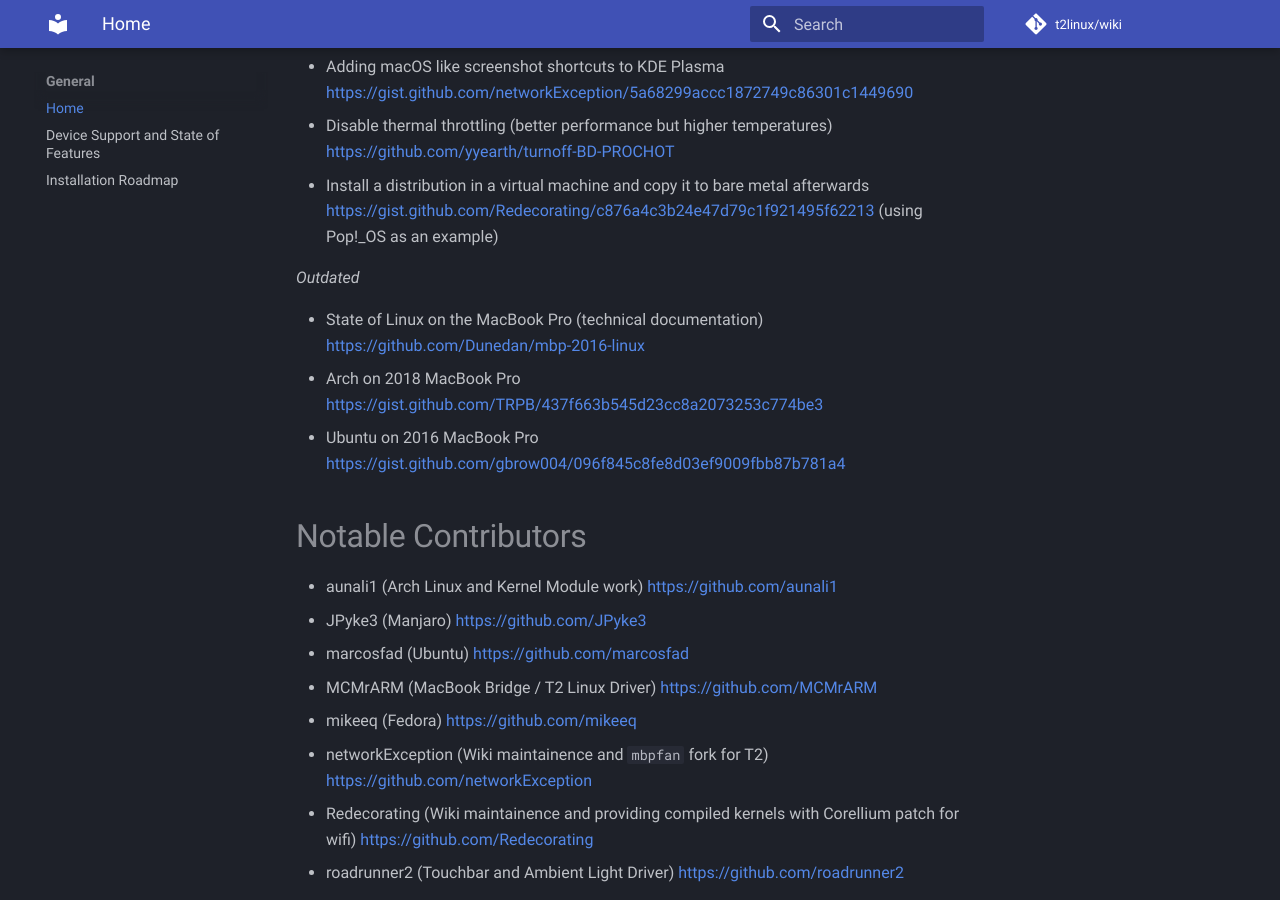
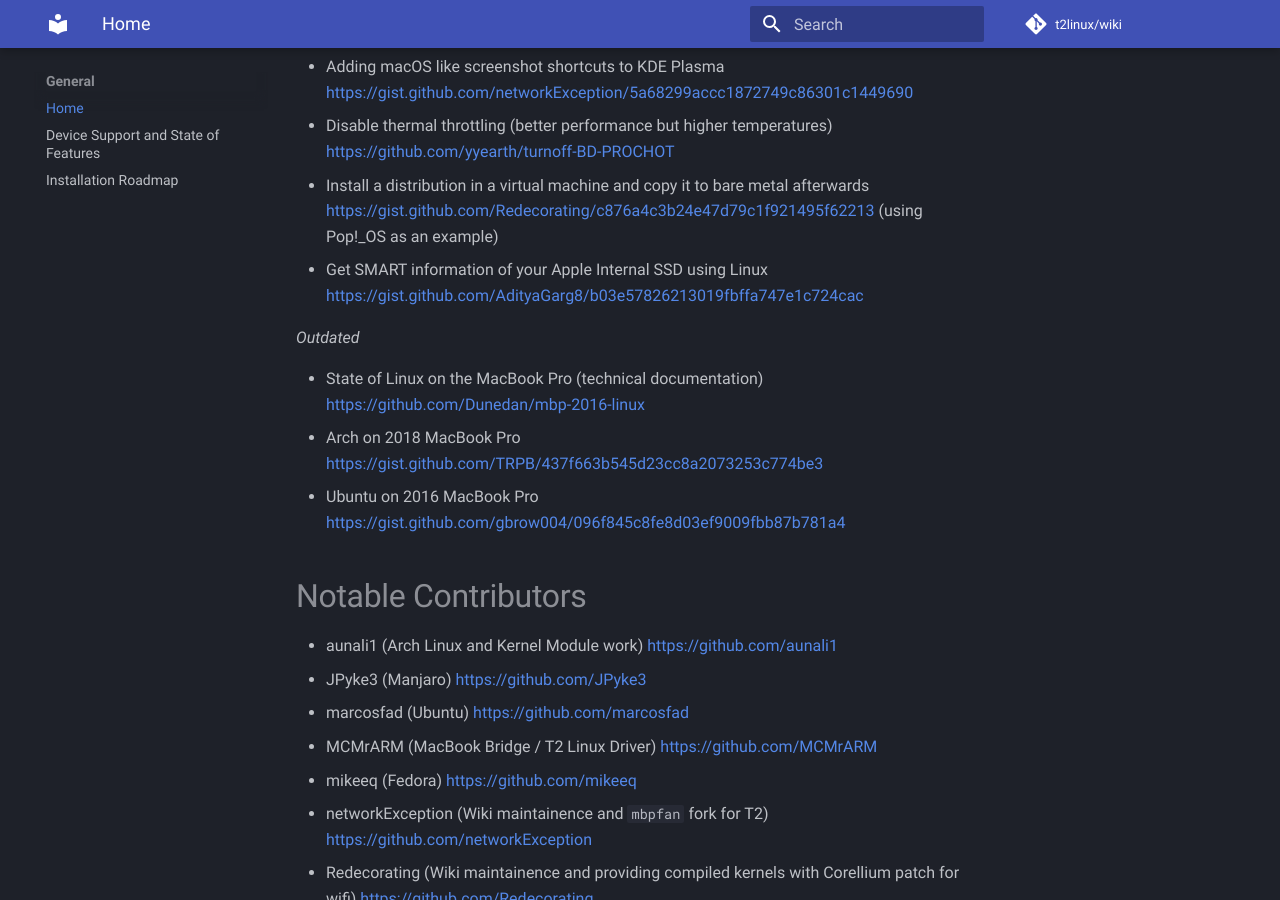
Before and after one commit to t2linux/wiki, an MkDocs documentation site: the page built from docs/index.md, in a window 1280 px wide and 900 px high, scrolled down 1723 px. Built offline with MkDocs 1.6.1 and Material for MkDocs 9.7.7, drawn with Linux system fonts in a browser that asks for light colours; comment, search, counter and statistics services are not loaded.

Commit message:
Added guide to get SMART info about SSD

```diff
--- a/docs/index.md
+++ b/docs/index.md
@@ -46,6 +46,7 @@ Note that if you are using one of the distributions listed above you should foll
 - Adding macOS like screenshot shortcuts to KDE Plasma [https://gist.github.com/networkException/5a68299accc1872749c86301c1449690](https://gist.github.com/networkException/5a68299accc1872749c86301c1449690)
 - Disable thermal throttling (better performance but higher temperatures) [https://github.com/yyearth/turnoff-BD-PROCHOT](https://github.com/yyearth/turnoff-BD-PROCHOT)
 - Install a distribution in a virtual machine and copy it to bare metal afterwards [https://gist.github.com/Redecorating/c876a4c3b24e47d79c1f921495f62213](https://gist.github.com/Redecorating/c876a4c3b24e47d79c1f921495f62213) (using Pop!_OS as an example)
+- Get SMART information of your Apple Internal SSD using Linux [https://gist.github.com/AdityaGarg8/b03e57826213019fbffa747e1c724cac](https://gist.github.com/AdityaGarg8/b03e57826213019fbffa747e1c724cac)
 
 *Outdated*
 
```
